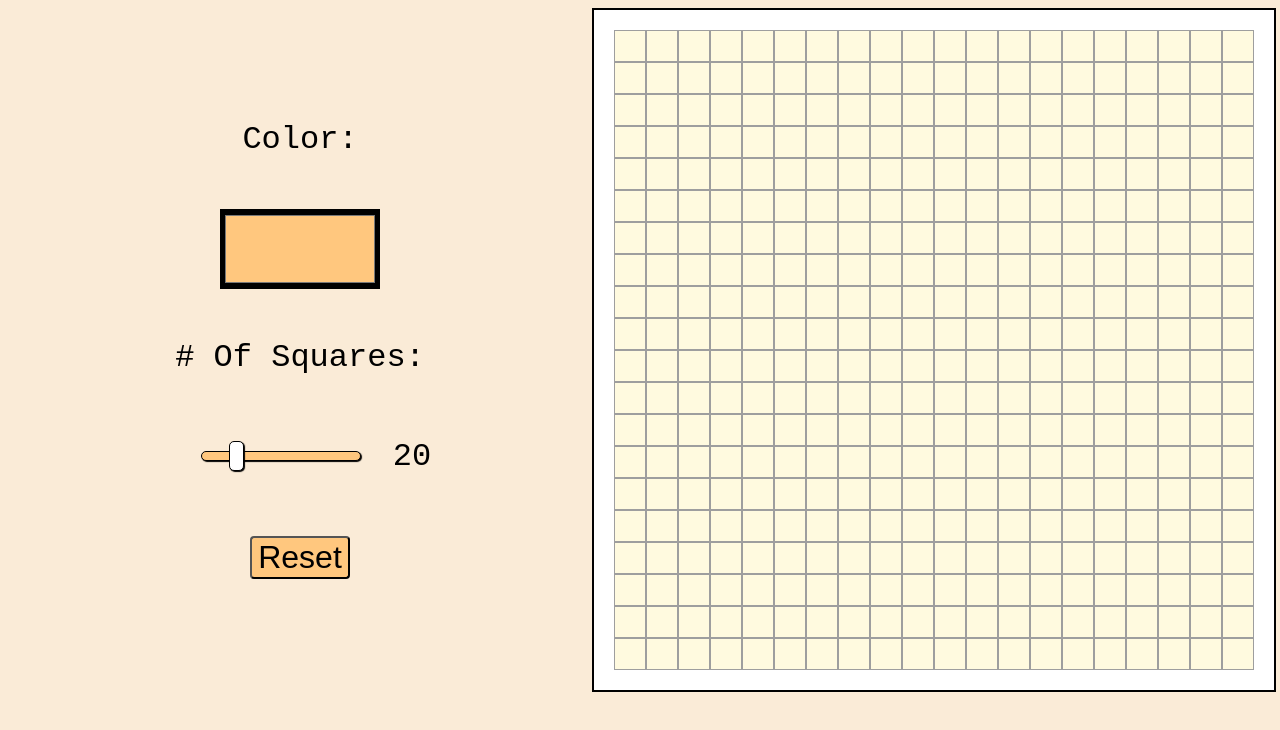
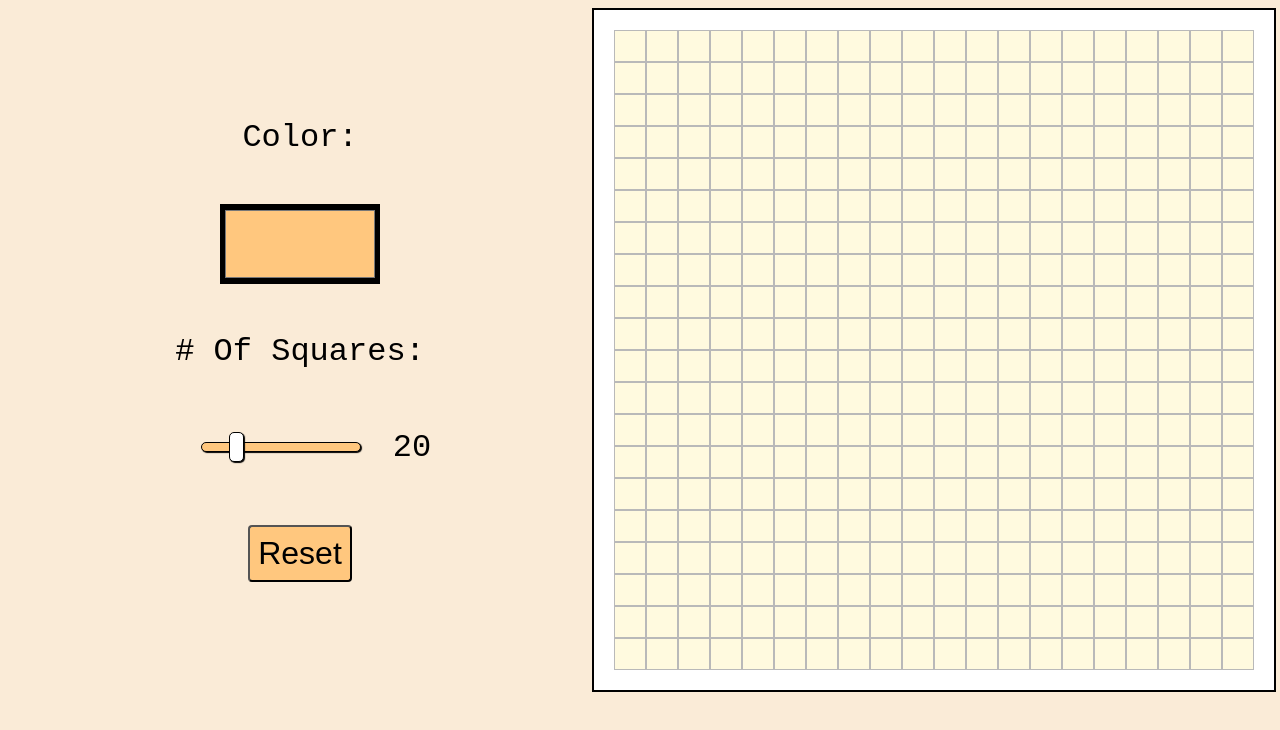
Before and after one commit to ruscias/etch-a-sketch, a plain HTML site: page index.html in a window 1280 px wide. Drawn offline with Linux system fonts and the light colour scheme.

Commit message:
Add small styles changes

```diff
--- a/scripts.js
+++ b/scripts.js
@@ -62,15 +62,20 @@ function changeColor() {
   this.style.backgroundColor = currentColor;
 }
 
-//int main(void)
 
+
+
+
+//  int main(void)
+//
+//
 createTable(20);
 
 // need a default color... I think...
-let currentColor = 'antiquewhite';
+let currentColor = '#ffc77e';
 
 // run my query selectors
-const colorPicker = document.querySelector('input[type="color"]');
+const colorPicker = document.querySelector('#color');
 const resetButton = document.querySelector('#reset-button');
 const gridSize = document.querySelector('#grid-size');
 
--- a/styles.css
+++ b/styles.css
@@ -27,6 +27,7 @@ button#reset-button {
   font-size: 32px;
   border-radius: 4px;
   background-color: rgb(255, 199, 126);
+  padding: 8px;
 }
 
 button#reset-button:hover {
@@ -100,5 +101,5 @@ div.column {
 div.cell {
   flex: 1;
   background-color: rgb(255, 250, 223);
-  border: 0.1px solid rgb(158, 158, 158);
+  border: 0.1px solid rgb(185, 185, 185);
 }
```
